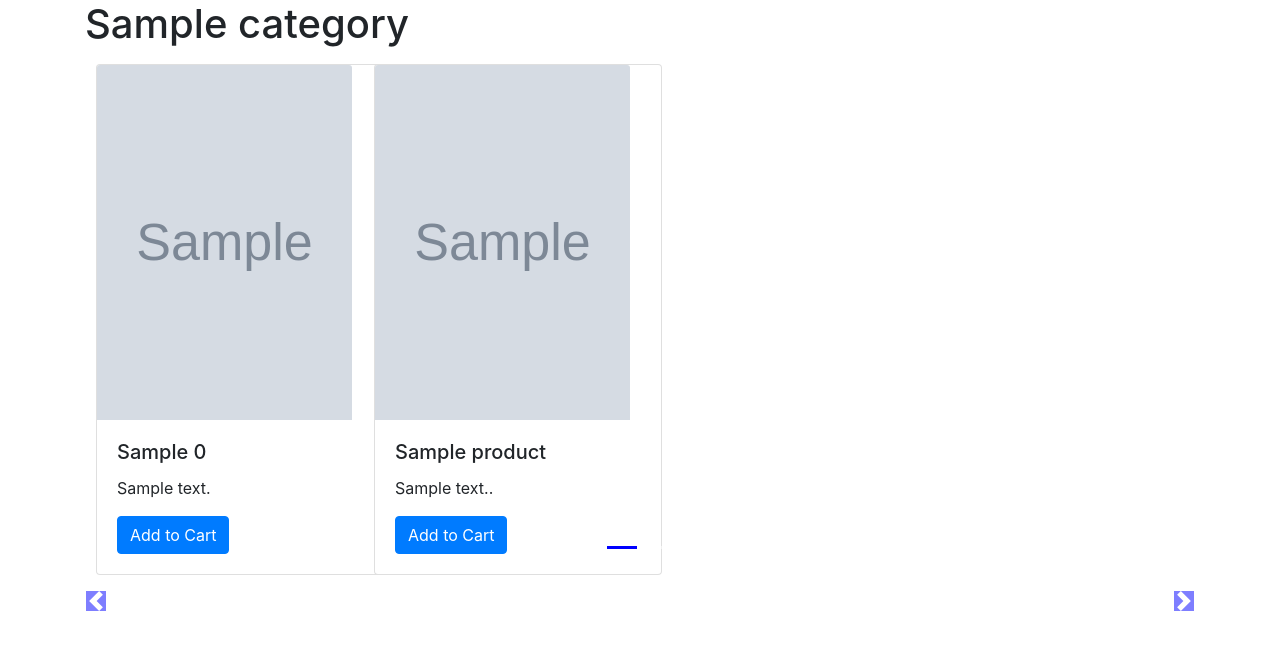
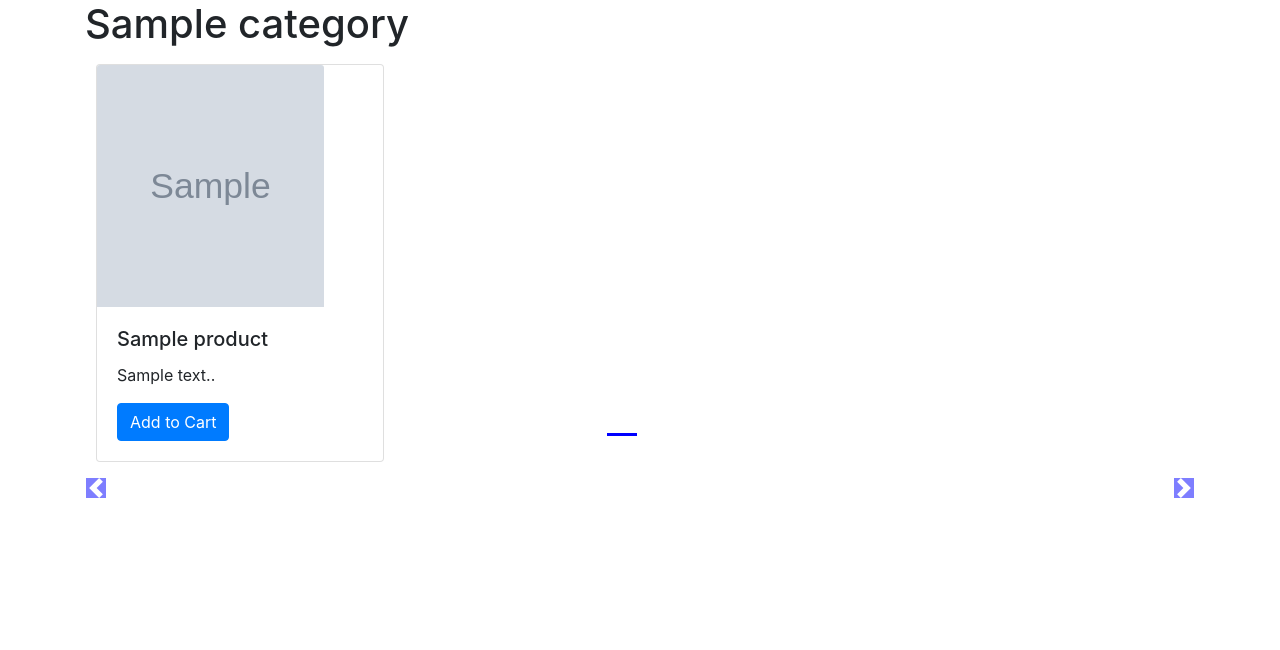
Before and after one commit to adityakashyap5047/django-cwh, a Django app: template second_site/shop/templates/shop/index.html in a window 1280 px wide. Shown: the part 56-706 px from the top of the page. Run offline with Django 5.2, Linux system fonts and the light colour scheme; the template is opened without the code that fills it: most values are stand-ins (such as "Sample title", 1, 10 or a date in 2020); grey boxes marked "Sample" are stand-in pictures; some libraries are stand-ins or nearby versions.

Commit message:
re-designing the css

```diff
--- a/second_site/shop/templates/shop/index.html
+++ b/second_site/shop/templates/shop/index.html
@@ -8,8 +8,8 @@
     background-color: blue;
   }
   .col-md-3 img {
-    width: 255px;
-    height: 355px;
+    max-width: 227px;
+    height: 242px;
   }
   body .carousel-indicator li {
     background-color: blue;
@@ -47,22 +47,7 @@
 
     <div class="container carousel-inner no-padding">
       <div class="carousel-item active">
-        <div class="col-xs-3 col-sm-3 col-md-3">
-          <div class="card" style="width: 18rem">
-            <img
-              src='/media/{{product.0.image}}'
-              class="card-img-top"
-              alt="..."
-            />
-            <div class="card-body">
-              <h5 class="card-title">{{product.0.product_name}}</h5>
-              <p class="card-text">{{product.0.desc}}</p>
-              <button id="pr{{product.0.id}}" class="cart btn btn-primary">Add to Cart</button>
-            </div>
-          </div>
-        </div>
-
-        {% for i in product|slice:"1:" %}
+        {% for i in product %}
         <div class="col-xs-3 col-sm-3 col-md-3">
           <div class="card" style="width: 18rem">
             <img
@@ -77,7 +62,7 @@
             </div>
           </div>
         </div>
-        {% if forloop.counter|divisibleby:3 and forloop.counter > 0 and not forloop.last %}
+        {% if forloop.counter|divisibleby:4 and forloop.counter > 0 and not forloop.last %}
       </div>
       <div class="carousel-item">{% endif %} {% endfor %}</div>
     </div>
```
